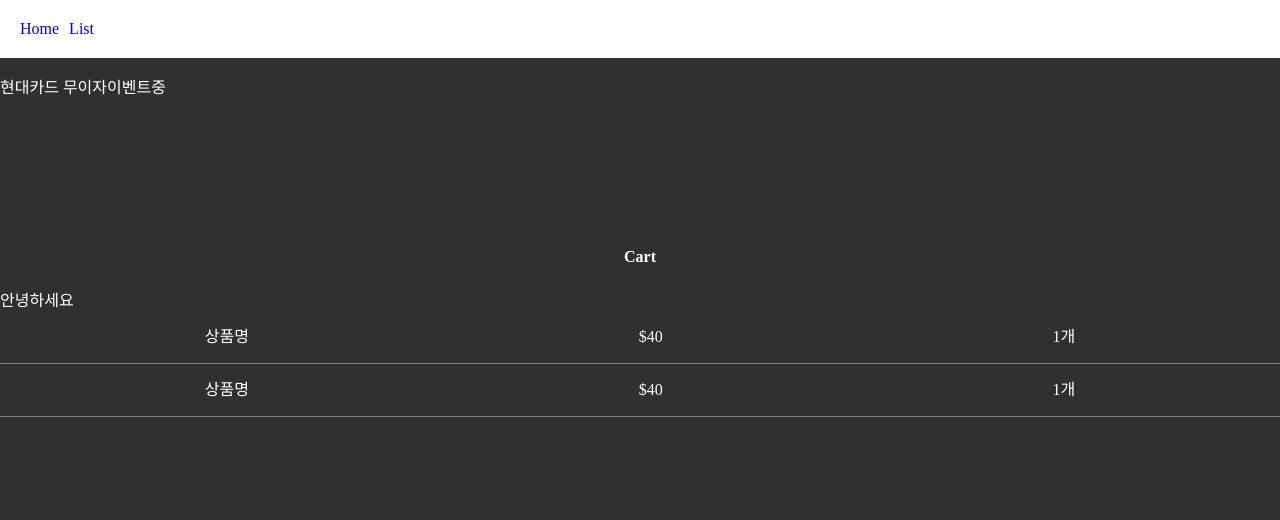
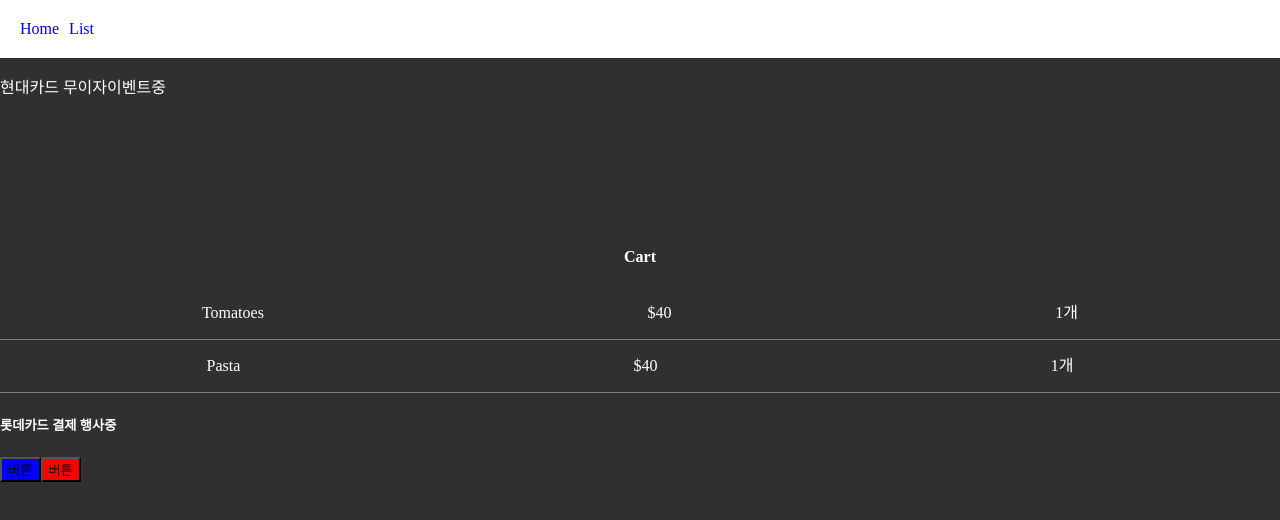
Before and after one commit to bananana0118/nextjs, a Next.js app: page /cart in a window 1280 px wide. Shown: the top 520 px of the page. Built offline with nearby package versions, Linux system fonts and the light colour scheme.

Commit message:
1강 완

```diff
--- a/src/app/cart/page.jsx
+++ b/src/app/cart/page.jsx
@@ -1,20 +1,34 @@
 import Hi from "./hi";
 
 export default function Cart() {
+  let cart = ["Tomatoes", "Pasta"];
+  //deduplication 같은요청을 여러번 보내면 하나로 압축해줌
   return (
     <div>
       <h4 className="title">Cart</h4>
-      <Hi />
-      <div className="cart-item">
-        <p>상품명</p>
-        <p>$40</p>
-        <p>1개</p>
-      </div>
-      <div className="cart-item">
-        <p>상품명</p>
-        <p>$40</p>
-        <p>1개</p>
-      </div>
+      <CartItem name={cart[0]}></CartItem>
+      <CartItem name={cart[1]}></CartItem>
+      <Banner content={"롯데카드"}></Banner>
+      <Button color={"blue"}></Button>
+      <Button color={"red"}></Button>
     </div>
   );
 }
+
+function Banner(props) {
+  return <h5>{props.content} 결제 행사중</h5>;
+}
+
+function Button(props) {
+  return <button style={{ backgroundColor: props.color }}>버튼</button>;
+}
+
+function CartItem(props) {
+  return (
+    <div className="cart-item">
+      <p>{props.name}</p>
+      <p>$40</p>
+      <p>1개</p>
+    </div>
+  );
+}
```
Also changed, not shown: src/app/list/page.jsx (+24 -0 lines).
